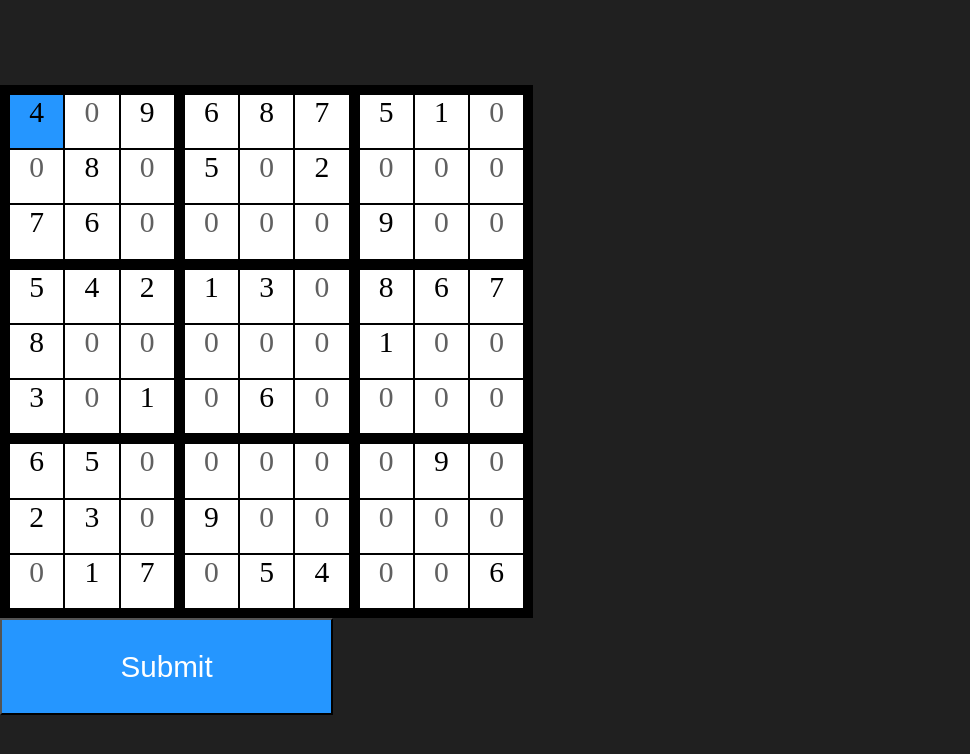
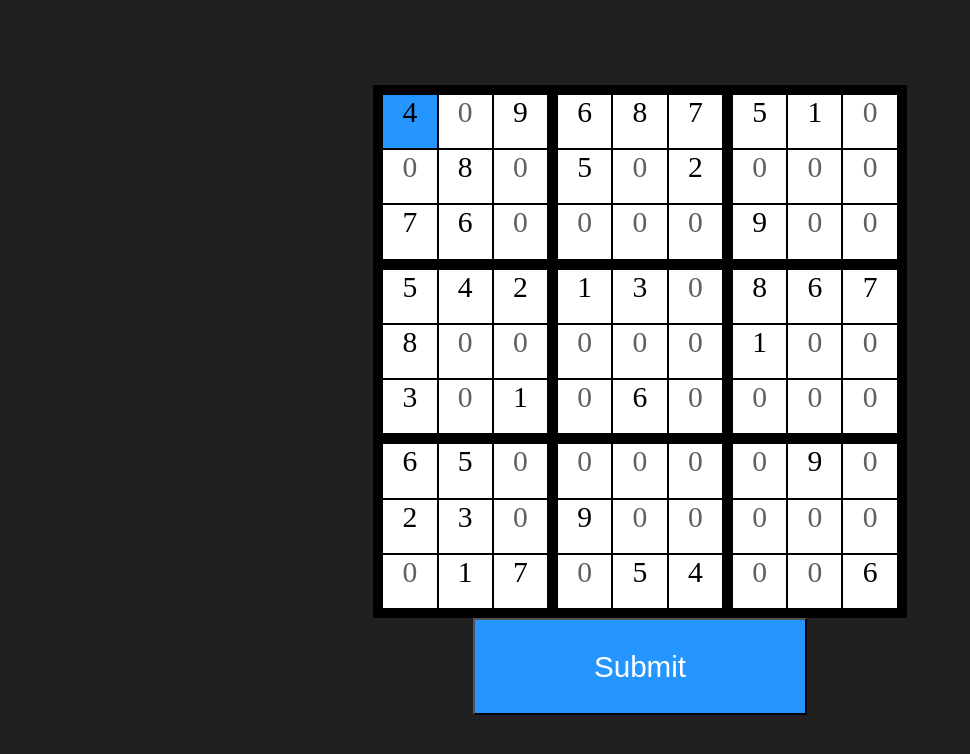
Before and after one commit to GABETROLL/react_sudoku, a React (Vite) app: page / in a window 1280 px wide. Both pictures are taken after a click on the button "Easy". Shown: the top 754 px of the page, without its empty margins (0-970 px from the left). Built offline with nearby package versions, Linux system fonts and the light colour scheme.

Commit message:
Center game

```diff
--- a/src/Game.css
+++ b/src/Game.css
@@ -1,6 +1,12 @@
 #root {
   width: 100%;
   height: 100%;
+}
+
+.game {
+  display: flex;
+  flex-direction: column;
+  align-items: center;
 }
 
 .board {
--- a/src/Game.tsx
+++ b/src/Game.tsx
@@ -87,13 +87,13 @@ export default function Game(
   );
 
   return (
-    <>
+    <div className="game">
       <BoardComponent
         array={array}
         selectedCell={selectedCell} setSelectedCell={setSelectedCell}
         showingInvalidCells={showingInvalidCells} setShowingInvalidCells={setShowingInvalidCells}
       />
       <button onClick={submitBoard}>Submit</button>
-    </>
+    </div>
   );
 }
```
